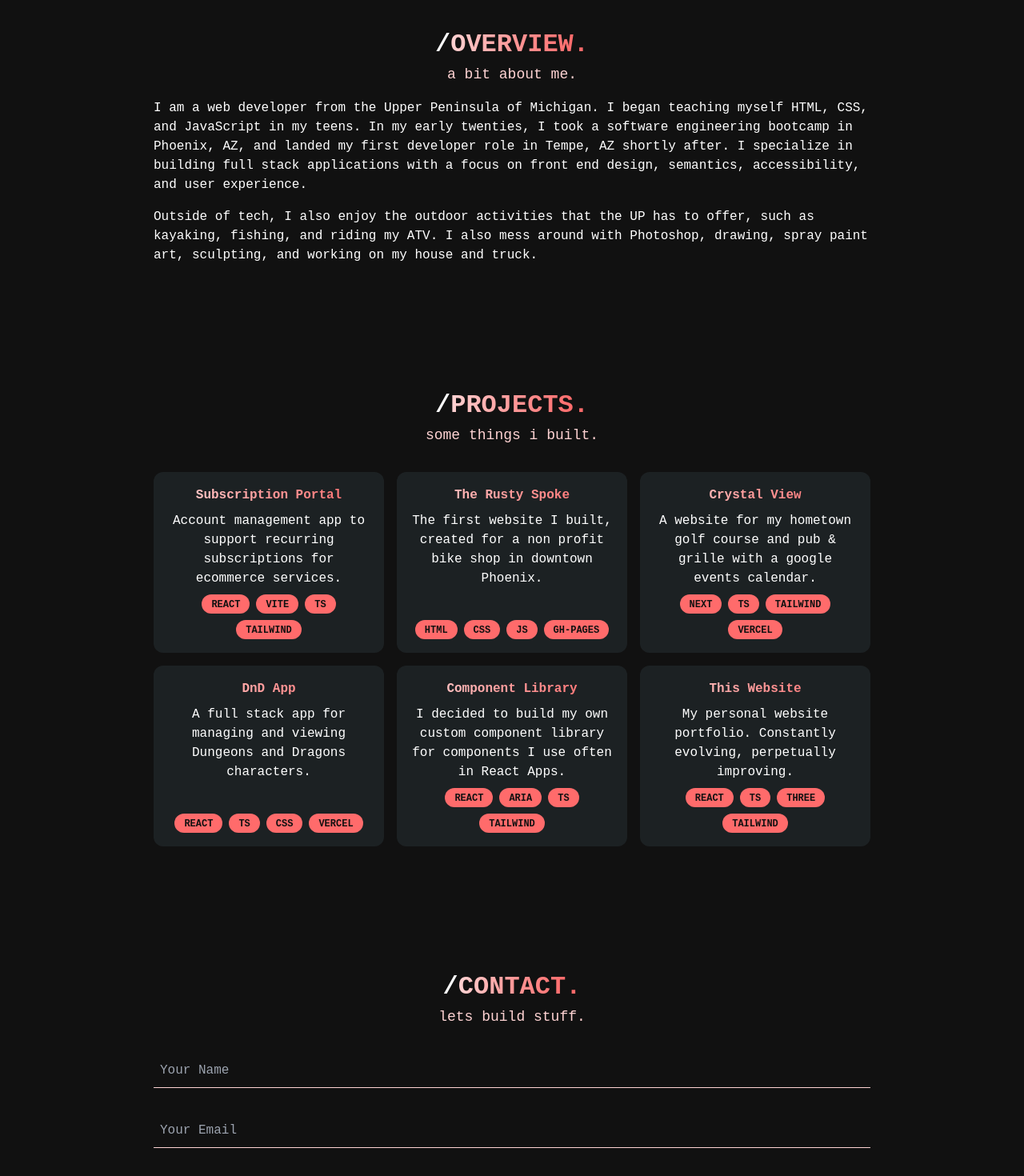
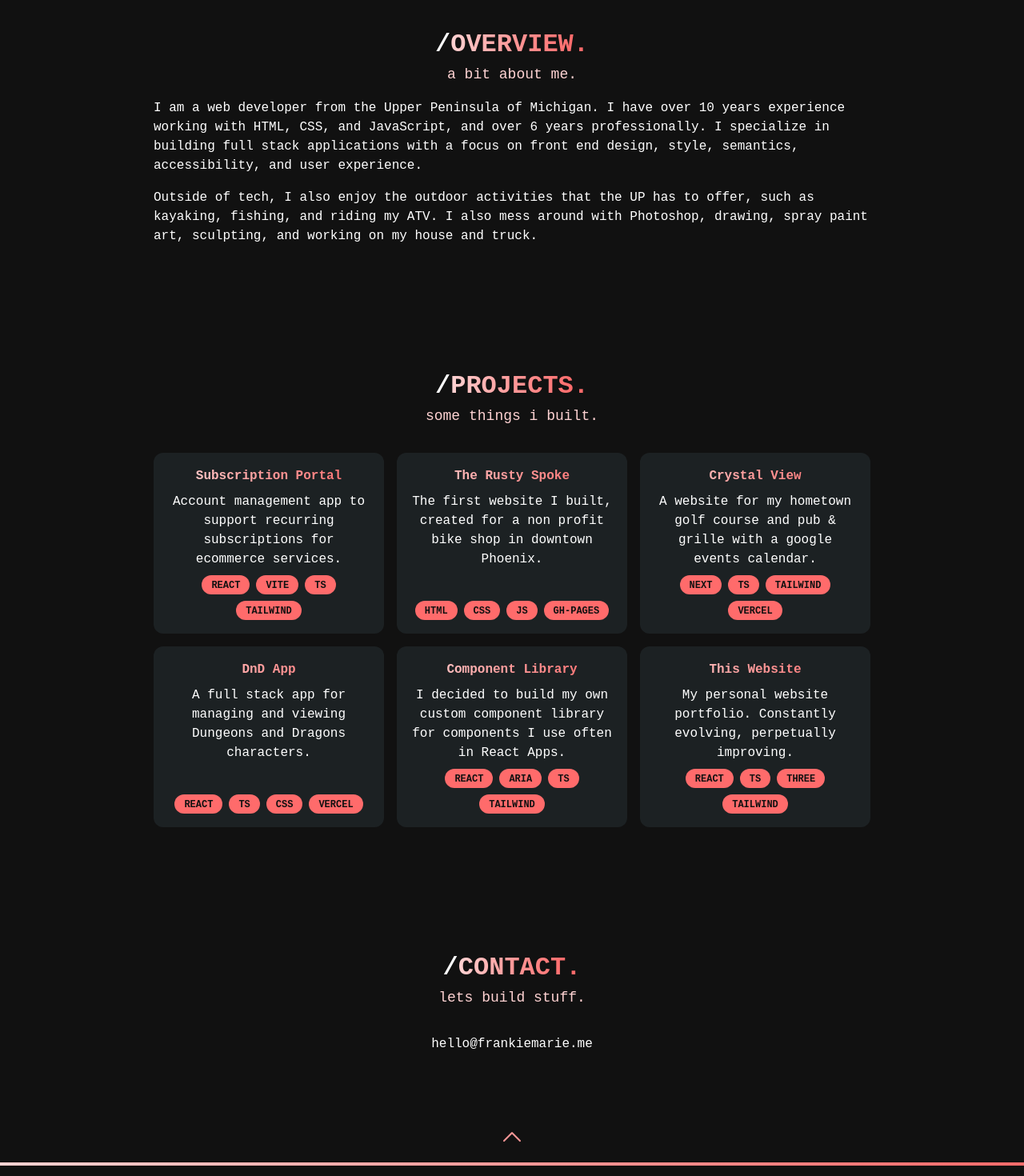
Before and after one commit to FrankieMarie/frankiemarie.me, a React (Vite) app: page / in a window 1280 px wide. Shown: the part 920-2390 px from the top of the page at 80% size. Built offline with nearby package versions, Linux system fonts and the light colour scheme; a web font is replaced by a local one; what prettier-plugin-tailwindcss would draw is missing.

Commit message:
temp contact info

```diff
--- a/package.json
+++ b/package.json
@@ -12,6 +12,8 @@
     "@heroicons/react": "^2.0.18",
     "@react-three/drei": "^9.61.4",
     "@react-three/fiber": "^8.12.0",
+    "@tanstack/react-query": "^5.28.14",
+    "axios": "^1.6.8",
     "framer-motion": "^10.10.0",
     "maath": "^0.5.3",
     "popmotion": "^11.0.5",
--- a/src/App.tsx
+++ b/src/App.tsx
@@ -1,15 +1,24 @@
 import { BrowserRouter, Routes, Route } from "react-router-dom";
+import { QueryClientProvider } from "@tanstack/react-query";
 import { Landing } from "./pages/Landing";
 import { PATHS } from "./routes";
 import { ComingSoon } from "./pages/ComingSoon";
+import { ServiceProvider } from "./components/ServiceProvider";
+import { configureServices } from "./services";
 
 export const App = () => {
+  const services = configureServices();
+
   return (
+    <ServiceProvider services={services}>
+      <QueryClientProvider client={services.queryClient}>
         <BrowserRouter basename="/">
           <Routes>
             <Route path={PATHS.default} element={<Landing />} />
             <Route path={PATHS.comingSoon} element={<ComingSoon />} />
           </Routes>
         </BrowserRouter>
+      </QueryClientProvider>
+    </ServiceProvider>
   );
 };
--- a/src/api/useSubmitContact.ts
+++ b/src/api/useSubmitContact.ts
@@ -1,9 +1,19 @@
+import { useMutation } from "@tanstack/react-query";
+import { useServices } from "src/components/ServiceProvider";
 import { ContactFormData } from "./types";
 
 export const useSubmitContact = () => {
-  const submit = (payload: ContactFormData) => {
-    console.log("PAYLOAD", payload);
+  const { axiosInstance } = useServices();
+
+  const submitContactForm = async (payload: ContactFormData) => {
+    return axiosInstance.post(
+      "http://localhost:8888/contact",
+      JSON.stringify(payload)
+    );
   };
 
-  return { submit };
+  return useMutation({
+    mutationKey: ["submitContactForm"],
+    mutationFn: (data: ContactFormData) => submitContactForm(data),
+  });
 };
--- a/src/components/Canvas/Stars.tsx
+++ b/src/components/Canvas/Stars.tsx
@@ -17,7 +17,7 @@ const Stars = () => {
 
   const [sphere] = useState(
     () =>
-      random.inSphere(new Float32Array(1500), {
+      random.inSphere(new Float32Array(1000), {
         radius: 1.2,
       }) as Float32Array
   );
--- /dev/null
+++ b/src/components/ServiceProvider/ServiceProvider.tsx
@@ -0,0 +1,21 @@
+import { ReactNode, createContext } from "react";
+import { ServiceCollection } from "src/services";
+
+interface ServiceProviderProps {
+  services: ServiceCollection;
+  children?: ReactNode;
+}
+
+export const ServiceProviderContext = createContext<ServiceCollection | null>(
+  null
+);
+
+export const ServiceProvider = (props: ServiceProviderProps) => {
+  const { services } = props;
+
+  return (
+    <ServiceProviderContext.Provider value={services}>
+      {props.children}
+    </ServiceProviderContext.Provider>
+  );
+};
--- /dev/null
+++ b/src/components/ServiceProvider/index.ts
@@ -0,0 +1,2 @@
+export { ServiceProvider } from './ServiceProvider';
+export { useServices } from './useServices';
--- /dev/null
+++ b/src/components/ServiceProvider/useServices.ts
@@ -0,0 +1,13 @@
+import { useContext } from "react";
+import { ServiceProviderContext } from "./ServiceProvider";
+import { ServiceCollection } from "src/services";
+
+export const useServices = (): ServiceCollection => {
+  const services = useContext(ServiceProviderContext);
+
+  if (!services) {
+    throw new Error("No services were found...");
+  }
+
+  return services;
+};
--- a/src/pages/Landing/Contact.tsx
+++ b/src/pages/Landing/Contact.tsx
@@ -6,26 +6,27 @@ import { ScrollAnchor } from "src/components/ScrollAnchor";
 import { SectionHeading } from "src/components/SectionHeading";
 
 export const Contact = () => {
-  const { submit } = useSubmitContact();
+  const { mutateAsync } = useSubmitContact();
 
-  const handleSubmit = (e: FormEvent<HTMLFormElement>) => {
-    e.preventDefault();
-    const data = new FormData(e?.target as HTMLFormElement);
-    const payload = {
-      [NAME]: data.get(NAME),
-      [EMAIL]: data.get(EMAIL),
-      [SUBJECT]: data.get(SUBJECT),
-      [MESSAGE]: data.get(MESSAGE),
-    };
+  // const handleSubmit = (e: FormEvent<HTMLFormElement>) => {
+  //   e.preventDefault();
+  //   const data = new FormData(e?.target as HTMLFormElement);
+  //   const payload = {
+  //     [NAME]: data.get(NAME),
+  //     [EMAIL]: data.get(EMAIL),
+  //     [SUBJECT]: data.get(SUBJECT),
+  //     [MESSAGE]: data.get(MESSAGE),
+  //   };
 
-    submit(payload);
-  };
+  //   mutateAsync(payload);
+  // };
 
   return (
     <section className="mt-12 px-8 sm:mt-24">
       <ScrollAnchor id="contact" />
       <SectionHeading text="CONTACT" subText="lets build stuff." />
-      <ContactForm onSubmit={handleSubmit} />
+      <p className="mt-8 text-center">hello@frankiemarie.me</p>
+      {/* <ContactForm onSubmit={handleSubmit} /> */}
     </section>
   );
 };
--- a/src/pages/Landing/Overview.tsx
+++ b/src/pages/Landing/Overview.tsx
@@ -8,12 +8,11 @@ export const Overview = () => {
       <SectionHeading text="OVERVIEW" subText="a bit about me." />
       <div className="mx-auto max-w-4xl">
         <p className="mx-auto mt-4 max-w-5xl">
-          I am a web developer from the Upper Peninsula of Michigan. I began
-          teaching myself HTML, CSS, and JavaScript in my teens. In my early
-          twenties, I took a software engineering bootcamp in Phoenix, AZ, and
-          landed my first developer role in Tempe, AZ shortly after. I
-          specialize in building full stack applications with a focus on front
-          end design, semantics, accessibility, and user experience.
+          I am a web developer from the Upper Peninsula of Michigan. I have over
+          10 years experience working with HTML, CSS, and JavaScript, and over 6
+          years professionally. I specialize in building full stack applications
+          with a focus on front end design, style, semantics, accessibility, and
+          user experience.
         </p>
 
         <p className="mx-auto mt-4 max-w-5xl">
--- /dev/null
+++ b/src/services.ts
@@ -0,0 +1,39 @@
+import { QueryClient } from "@tanstack/react-query";
+import axios, { AxiosInstance } from "axios";
+
+export interface ServiceCollection {
+  queryClient: QueryClient;
+  axiosInstance: AxiosInstance;
+}
+
+const configureQueryClient = () => {
+  return new QueryClient({
+    defaultOptions: {
+      queries: {
+        retry: false,
+        refetchInterval: false,
+        refetchOnMount: false,
+        refetchOnWindowFocus: false,
+      },
+    },
+  });
+};
+
+const configureAxios = () => {
+  return axios.create({
+    baseURL: import.meta.env.API_BASE_URL,
+    headers: {
+      "Content-Type": "application/json",
+    },
+  });
+};
+
+export const configureServices = (): ServiceCollection => {
+  const queryClient = configureQueryClient();
+  const axiosInstance = configureAxios();
+
+  return {
+    queryClient,
+    axiosInstance,
+  };
+};
--- a/src/vite-env.d.ts
+++ b/src/vite-env.d.ts
@@ -1 +1,2 @@
 /// <reference types="vite/client" />
+API_BASE_URL = "http://localhost:8888";
```
Also changed, not shown: 2 other files (tests, documents, lock files or other folders). Lines whose indentation alone changed are shown as unchanged.
